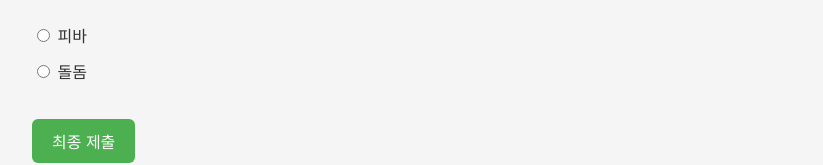
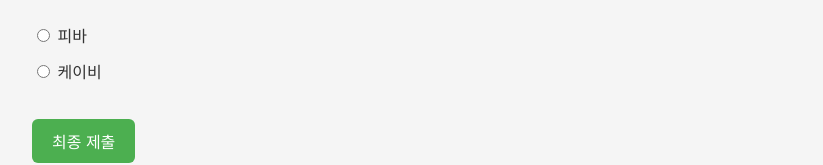
Before and after one commit to navillera7/hibiki-general-election, a Next.js app: page /vote in a window 1280 px wide. Shown: the part 750-915 px from the top of the page, without its empty margins (228-1051 px from the left). Built offline with nearby package versions, Linux system fonts and the light colour scheme.

Commit message:
Update vote.jsx

```diff
--- a/pages/vote.jsx
+++ b/pages/vote.jsx
@@ -5,7 +5,7 @@ import candidates from '@/lib/candidates';
 
 const pmChoices = [
   { id: '피바', label: '피바' },
-  { id: '돌돔', label: '돌돔' },
+  { id: '케이비', label: '케이비' },
 ];
 
 export default function CombinedVotePage() {
```
